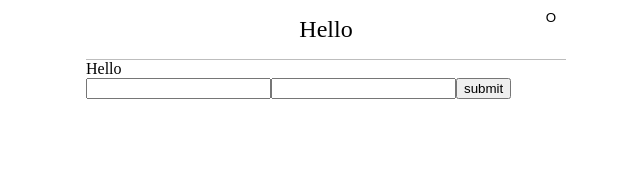
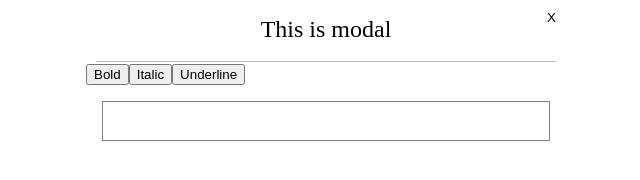
Before and after one commit to ThanhTam1802/react-money-management-website, a React app: page / in a window 1280 px wide. Both pictures are taken after a click on the button "Open Modal". Shown: the whole page, without its empty margins (314-954 px from the left). Built offline with nearby package versions, Linux system fonts and the light colour scheme.

Commit message:
Adding DaftJS and create a simple text editor

```diff
--- a/package.json
+++ b/package.json
@@ -11,12 +11,15 @@
   "dependencies": {
     "@babel/polyfill": "^7.8.3",
     "bootstrap": "^4.4.1",
+    "draft-js": "^0.11.4",
     "react": "^16.13.0",
     "react-dom": "^16.13.0",
     "react-redux": "^7.2.0",
     "redux": "^4.0.5",
     "redux-persist": "^6.0.0",
-    "redux-thunk": "^2.3.0"
+    "redux-thunk": "^2.3.0",
+    "slate": "^0.57.1",
+    "slate-react": "^0.57.1"
   },
   "devDependencies": {
     "@babel/core": "^7.8.6",
--- a/src/components/Modal/index.js
+++ b/src/components/Modal/index.js
@@ -3,14 +3,15 @@ import './style.scss';
 
 const Modal = (props) => {
   const { onShow, close } = props;
+
   if (!onShow) {
     return null;
-  }
+  };
+
   return (
-    <div className={`modal-component ${onShow ? 'show-modal-animation' : ''}`}>
+    <div className={`modal-component ${onShow && 'show-modal-animation'}`}>
       <div className="modal-content">
-        <button className="close-modal-button" onClick={() => close()}>O</button>
-
+        <button className="close-modal-button" onClick={() => close()}>X</button>
         <div className="modal-title">
           <div>{props.title}</div>
         </div>
--- a/src/components/Modal/style.scss
+++ b/src/components/Modal/style.scss
@@ -37,15 +37,15 @@
 
     .break-line {
       height: 1px;
+      margin: 2px 10px;
       background-color: rgba(90, 90, 90, 0.4);
-      width: 100%;
     }
   }
 }
 
 // Animation
 .show-modal-animation {
-  animation: show 0.5s;
+  animation: show 0.3s;
 }
 @keyframes show {
   from {
--- /dev/null
+++ b/src/components/TextEditor/index.js
@@ -0,0 +1,31 @@
+import React, { useState, useRef } from "react";
+import { Editor, EditorState, RichUtils, convertToRaw } from 'draft-js';
+import './style.scss';
+
+const TextEditor = (props) => {
+  // Create empty state for editor
+  const [editorState, setEditorState] = React.useState(EditorState.createEmpty());
+  const textInputRef = useRef();
+  console.log('Editor: ', convertToRaw(editorState.getCurrentContent()));
+
+  const onChange = (editorState) => {
+    setEditorState(editorState);
+  };
+  return (
+    <div>
+      <button onClick={() => onChange(RichUtils.toggleInlineStyle(editorState, 'BOLD'))}>Bold</button>
+      <button onClick={() => onChange(RichUtils.toggleInlineStyle(editorState, 'ITALIC'))}>Italic</button>
+      <button onClick={() => onChange(RichUtils.toggleInlineStyle(editorState, 'UNDERLINE'))}>Underline</button>
+
+      <div className="text-editor-component" onClick={() => textInputRef.current.focus()}>
+        <Editor
+          editorState={editorState}
+          onChange={onChange}
+          ref={textInputRef}
+        />
+      </div>
+    </div>
+  )
+};
+
+export default TextEditor;
--- /dev/null
+++ b/src/components/TextEditor/style.scss
@@ -0,0 +1,6 @@
+.text-editor-component {
+  border: 1px solid gray;
+  margin: 1rem;
+  padding: 10px;
+  min-height: 50%;
+};
--- a/src/containers/App/style.scss
+++ b/src/containers/App/style.scss
@@ -2,7 +2,6 @@
   max-width: 480px;
   margin: 0 auto;
   height: 100vh;
-  background: aliceblue;
   position: relative;
 
   .app-header {
--- a/src/containers/Home/index.js
+++ b/src/containers/Home/index.js
@@ -1,5 +1,6 @@
 import React, { useState } from 'react';
 import Form from '../../components/Form';
+import TextEditor from '../../components/TextEditor';
 import Modal from '../../components/Modal';
 
 const Home = () => {
@@ -17,8 +18,8 @@ const Home = () => {
       </div>
       <button onClick={handleOpenModal}>Open Modal</button>
 
-      <Modal onShow={modal} title={"Hello"} close={handleCloseModal}>
-        <Form />
+      <Modal onShow={modal} title={"This is modal"} close={handleCloseModal}>
+        <TextEditor />
       </Modal>
     </div>
   );
```
